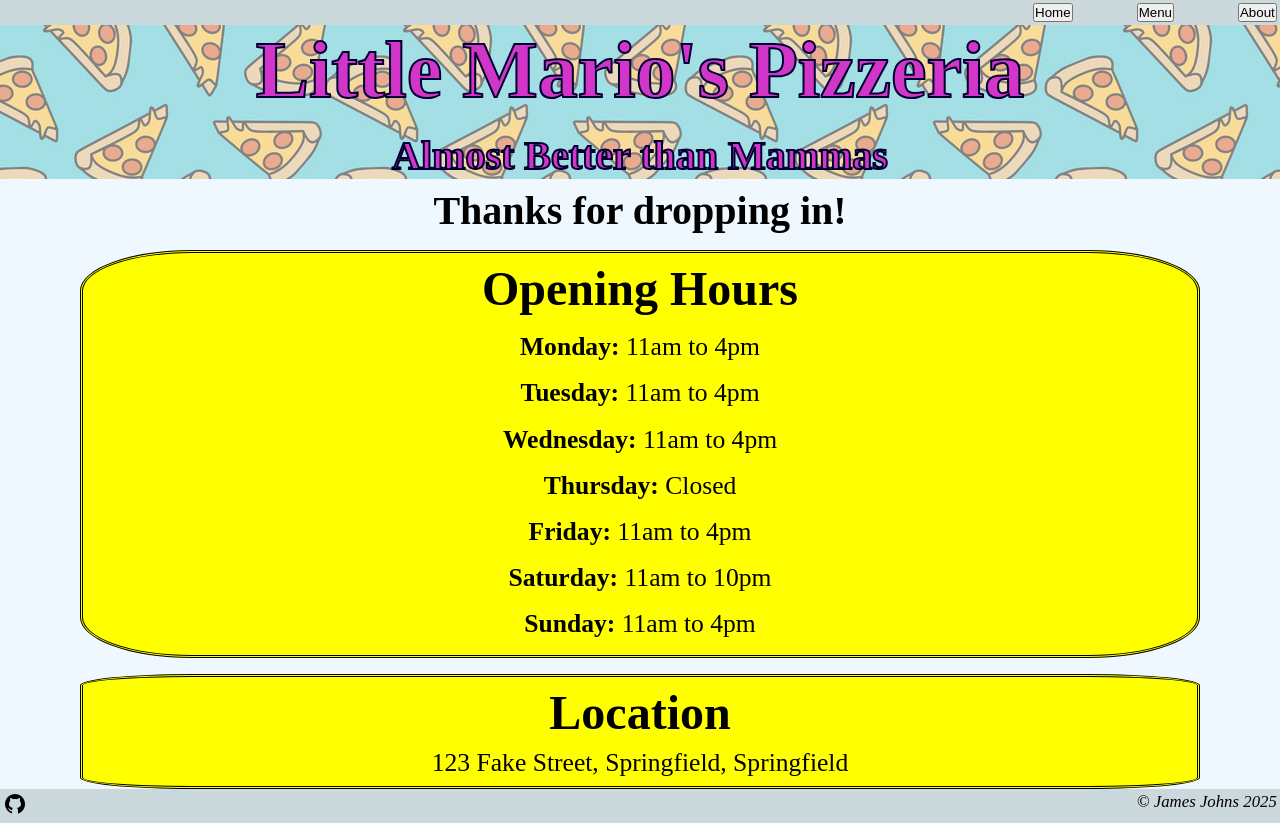
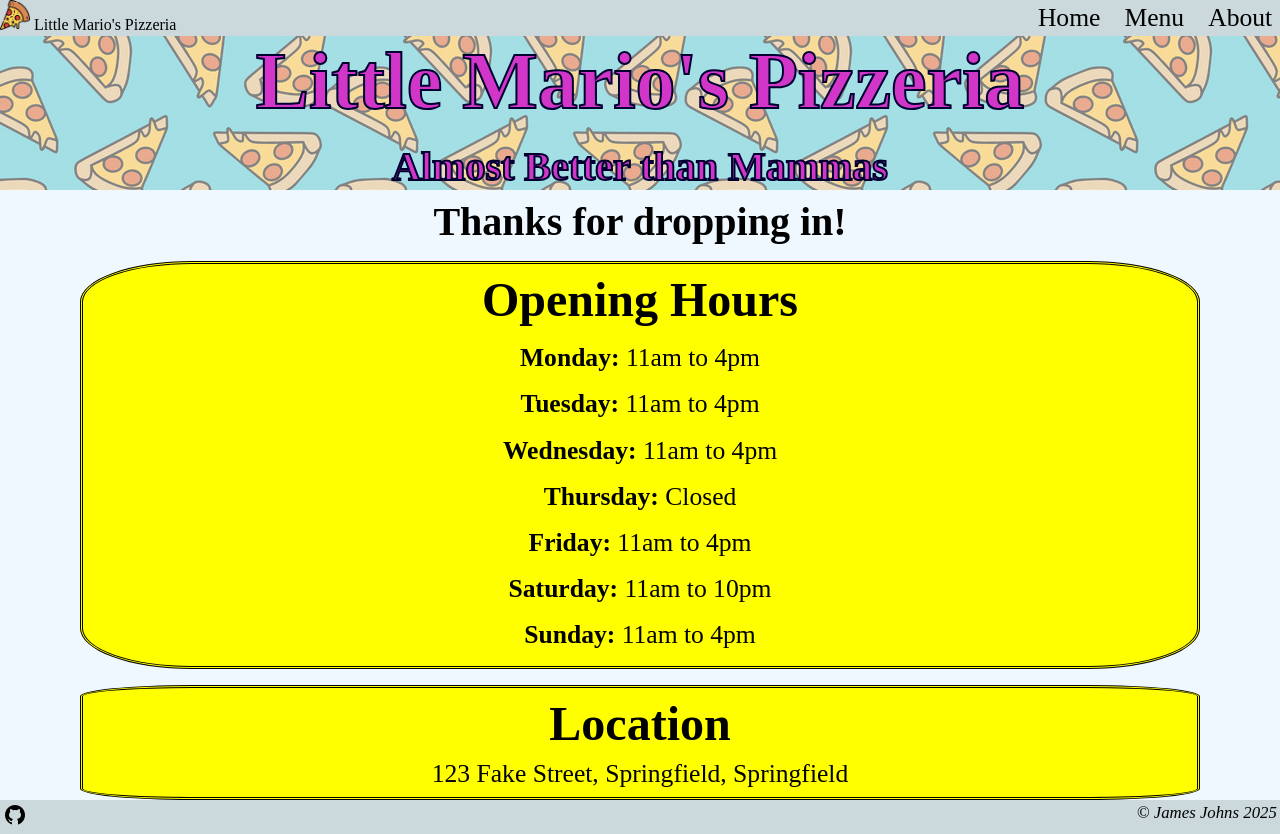
Before and after one commit to nahmanmate/odin-restaurant-page, a website built with webpack: page src/template.html in a window 1280 px wide. Built offline with nearby package versions, Linux system fonts and the light colour scheme.

Commit message:
Add pizza icon and update header layout; enhance navigation structure in template.html and styles.css

```diff
--- a/src/styles.css
+++ b/src/styles.css
@@ -12,6 +12,12 @@ body {
     min-height: 100vh;
     display: grid;
     grid-template-rows: auto 1fr auto;
+}
+
+header {
+    display: flex;
+    justify-content: space-between;
+    background-color: var(--toolbar-backround)
 }
 
 .hero {
@@ -42,14 +48,17 @@ li, p {
     display: flex;
     justify-content: end;
     gap: 4rem;
-    background-color: var(--toolbar-backround);
     padding: var(--toolbar-padding);
 }
 
-#navMenu buttons {
+#navMenu ul {
     display: flex;
-    justify-content: center;
-    align-items: center;
+    gap: 1.5rem;
+    list-style: none;
+    margin-right: 2%;
+}
+
+.navButton {
 }
 
 .hero {
--- a/src/template.html
+++ b/src/template.html
@@ -6,10 +6,16 @@
     <title>Document</title>
 </head>
 <header>
+    <div id="logo">
+        <img src="./pizzaIcon.png" id = pizzIcon style="max-height:30px">
+        Little Mario's Pizzeria
+    </div>
     <nav id="navMenu">
-        <button>Home</button>
-        <button>Menu</button>
-        <button>About</button>
+        <ul>
+            <li id="homeButton" class="navButton">Home</li>
+            <li id="menuButton" class="navButton">Menu</li>
+            <li id="aboutButton" class="navButton">About</li>
+        </ul>
     </nav>
 </header>
 <div id="content"></div>
```
Also changed, not shown: src/pizzaIcon.png (added).
